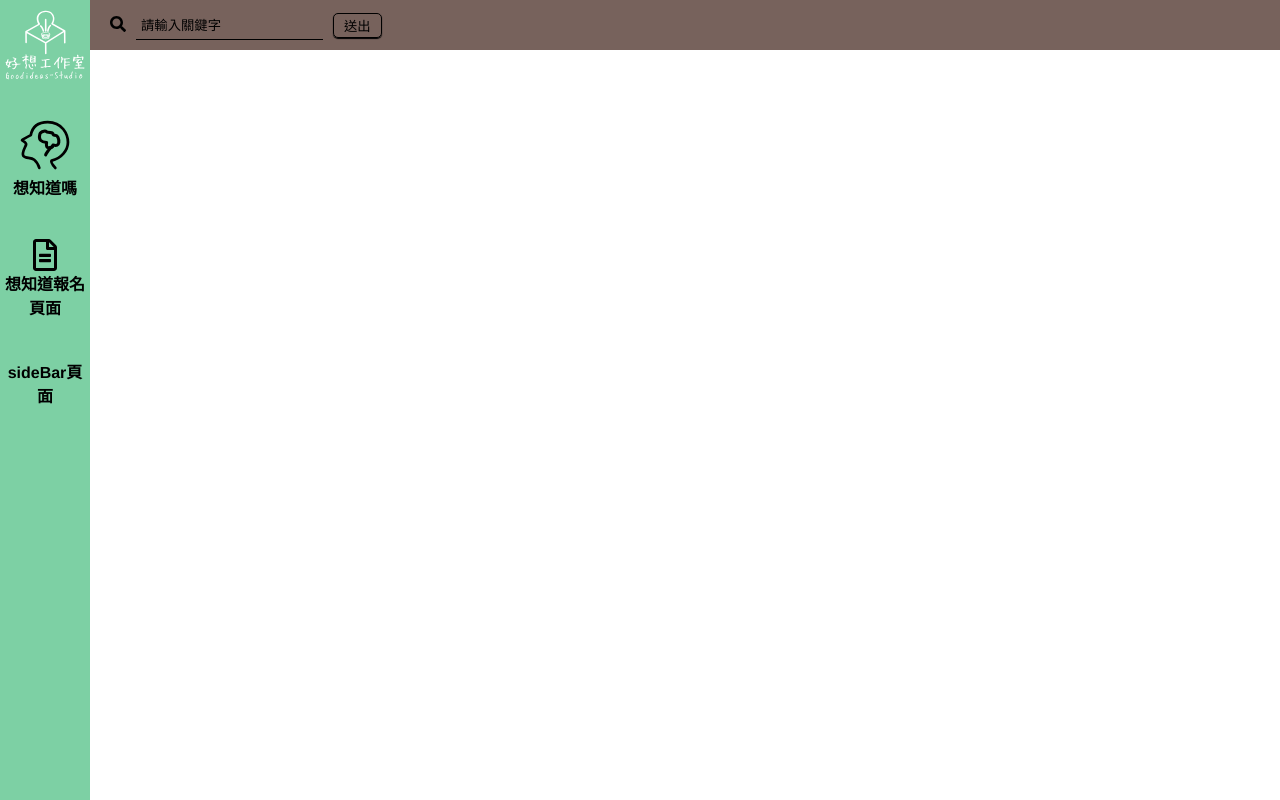
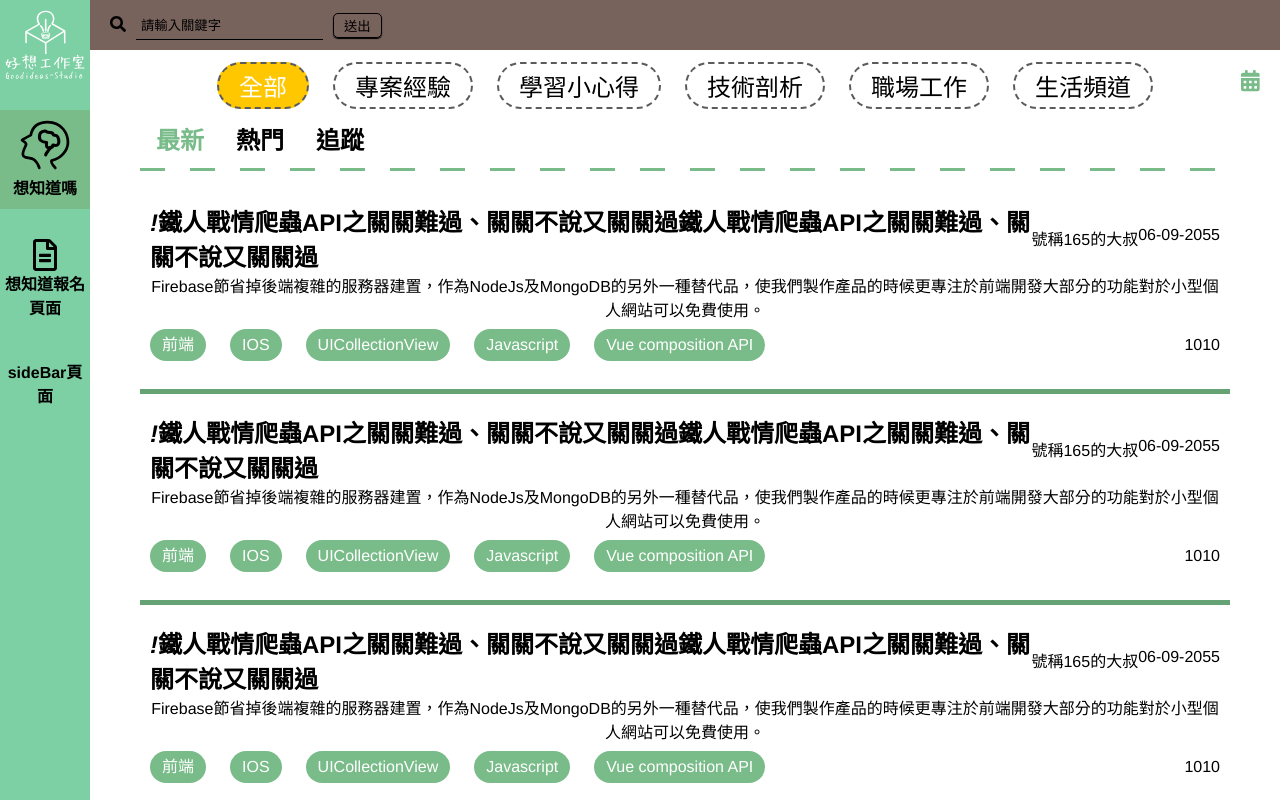
Before and after one commit to sherry-hooo/wannaKnow-platform, a Vue app: page /list in a window 1280 px wide. Shown: the top 800 px of the page. Built offline with nearby package versions, Linux system fonts and the light colour scheme.

Commit message:
develop: fix wannaKnowPage active link effect

```diff
--- a/src/components/Card.vue
+++ b/src/components/Card.vue
@@ -6,10 +6,7 @@
         >鐵人戰情爬蟲API之關關難過、關關不說又關關過鐵人戰情爬蟲API之關關難過、關關不說又關關過
       </h3>
       <div class="card_wrapNameDate">
-        <div class="card_wrapNameDate_name nowrap">
-          <font-awesome-icon :icon="['fas', 'user-circle']" />
-          號稱165的大叔
-        </div>
+        <div class="card_wrapNameDate_name nowrap">號稱165的大叔</div>
         <div class="card_wrapNameDate_date nowrap">06-09-2055</div>
       </div>
     </div>
@@ -26,9 +23,8 @@
       </div>
 
       <div class="card_icon_social nowrap">
-        <span><font-awesome-icon :icon="['far', 'thumbs-up']" /> 10</span>
-        <span><font-awesome-icon :icon="['fas', 'comment-dots']" /> 10</span>
-        <font-awesome-icon :icon="['fas', 'bookmark']" />
+        <span>10</span>
+        <span>10</span>
       </div>
     </div>
   </div>
--- a/src/components/NavBar.vue
+++ b/src/components/NavBar.vue
@@ -4,7 +4,7 @@
     <router-link :to="{ name: 'Home' }">
       <img src="@/assets/logo.svg" alt="好想工作室logo" />
     </router-link>
-    <router-link :to="{ name: wannaKnowPage }">
+    <router-link :to="{ name: 'WannaKnow' }">
       <img class="nav_icon" src="@/assets/wannaKnow.svg" alt="想知道嗎icon" />
       想知道嗎
     </router-link>
@@ -22,15 +22,7 @@
 <script>
 export default {
   data() {
-    return {
-      wannaKnowPage: "ListView",
-    };
-  },
-  watch: {
-    "$route.name": function (pageName) {
-      this.wannaKnowPage =
-        pageName === "ListView" ? "ListView" : "CalendarView";
-    },
+    return {};
   },
 };
 </script>
@@ -70,7 +62,7 @@
     & + a {
       margin-top: 20px;
     }
-    &.router-link-exact-active {
+    &.router-link-active {
       background: color.$green-300;
     }
     img {
--- a/src/router/index.js
+++ b/src/router/index.js
@@ -20,7 +20,7 @@
     redirect: { name: "ListView" },
     children: [
       {
-        path: "",
+        path: "/list",
         name: "ListView",
         component: () => import("@/views/WannaKnow/ListView.vue"),
       },
--- a/src/views/WannaKnow/ListView.vue
+++ b/src/views/WannaKnow/ListView.vue
@@ -3,13 +3,11 @@
   <!-- font-aweome icon 可以自由移動位置~ -->
   <ul class="wannaKnowCatalogs">
     <li>全部</li>
-    <li><font-awesome-icon :icon="['fas', 'user-friends']" />專案經驗</li>
-    <li>
-      <font-awesome-icon :icon="['fas', 'chalkboard-teacher']" />學習小心得
-    </li>
-    <li><font-awesome-icon :icon="['fas', 'cogs']" />技術剖析</li>
-    <li><font-awesome-icon :icon="['fas', 'briefcase']" />職場工作</li>
-    <li><font-awesome-icon :icon="['fas', 'umbrella-beach']" />生活頻道</li>
+    <li>專案經驗</li>
+    <li>學習小心得</li>
+    <li>技術剖析</li>
+    <li>職場工作</li>
+    <li>生活頻道</li>
   </ul>
 
   <div class="wrapTab">
--- a/src/views/WannaKnow/WannaKnow.vue
+++ b/src/views/WannaKnow/WannaKnow.vue
@@ -1,11 +1,19 @@
 <template>
   <div class="wannaKnow">
     <router-link
-      :to="{ name: $route.name === 'ListView' ? 'CalendarView' : 'ListView' }"
+      v-if="$route.name === 'ListView'"
+      :to="{ name: 'CalendarView' }"
       class="layout_toggle_btn"
     >
       <font-awesome-icon
-        :icon="btnIcon"
+        icon="calendar-alt"
+        size="lg"
+        color="#79BC89"
+      ></font-awesome-icon>
+    </router-link>
+    <router-link v-else :to="{ name: 'ListView' }" class="layout_toggle_btn">
+      <font-awesome-icon
+        icon="list-alt"
         size="lg"
         color="#79BC89"
       ></font-awesome-icon>
@@ -18,14 +26,7 @@
 export default {
   components: {},
   data() {
-    return {
-      btnIcon: "calendar-alt",
-    };
-  },
-  watch: {
-    "$route.name": function (page) {
-      this.btnIcon = page === "ListView" ? "calendar-alt" : "list-alt";
-    },
+    return {};
   },
 };
 </script>
```
